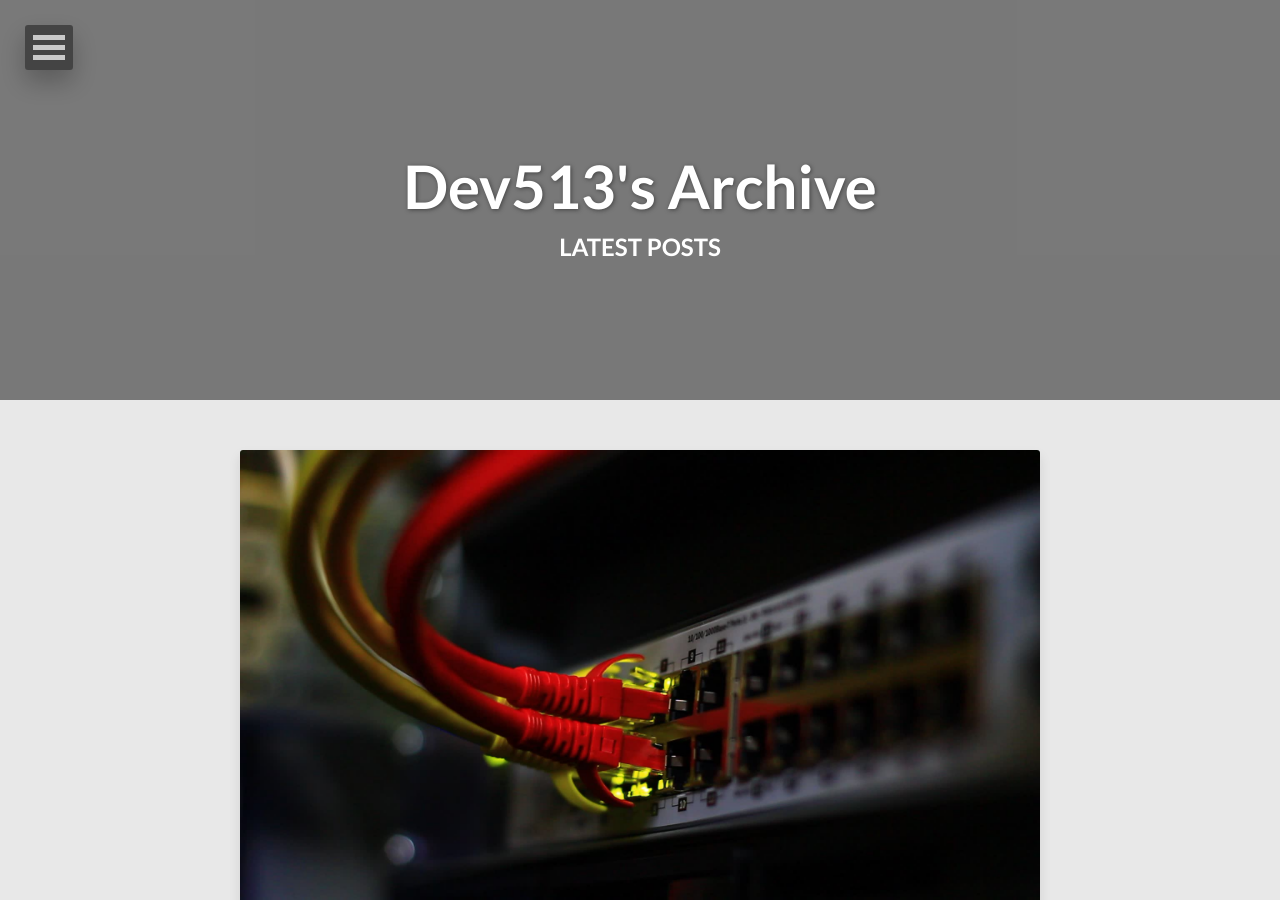
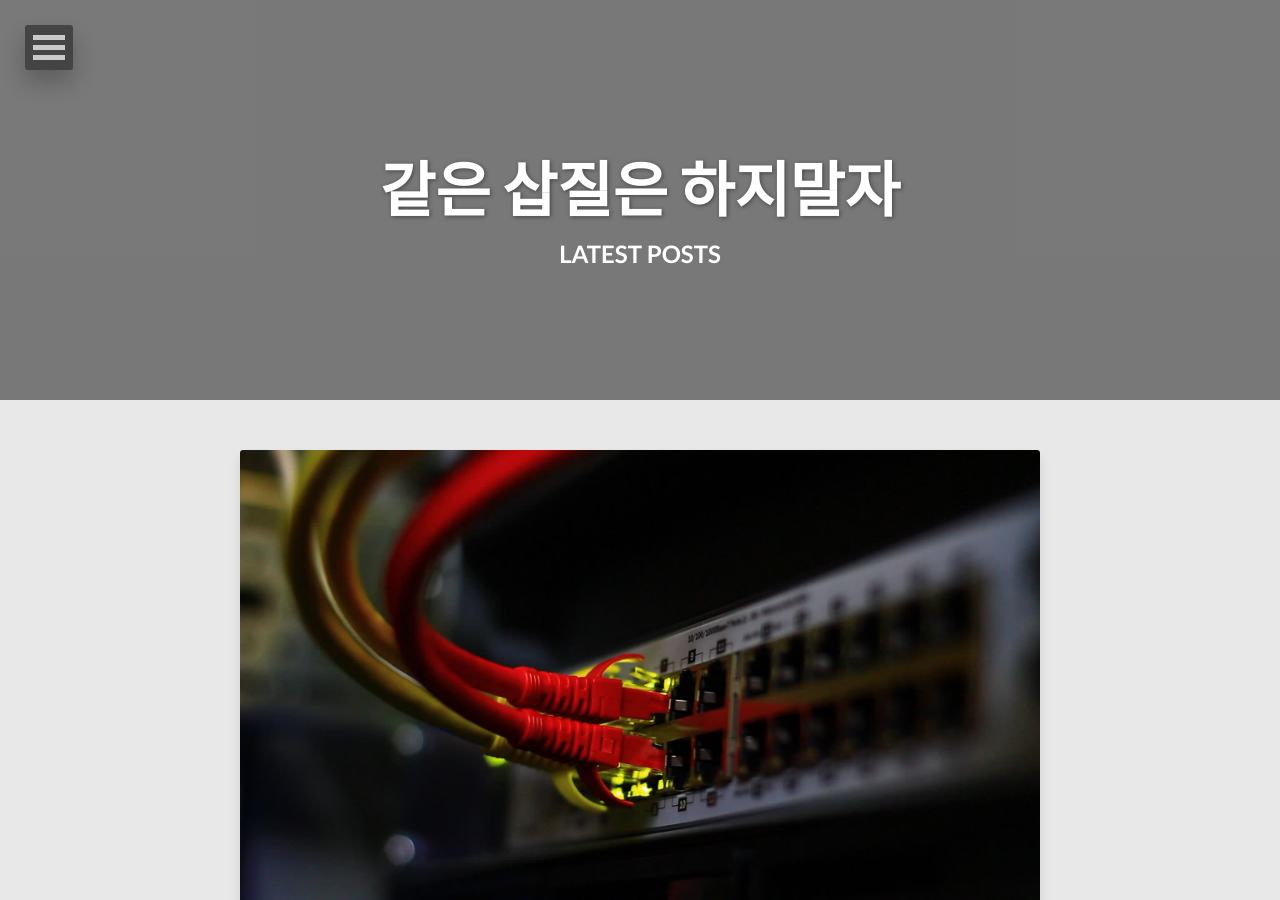
Before and after one commit to JS-Choi513/closed_blog_repository, a Jekyll site: the page built from index.html, in a window 1280 px wide and 900 px high. Built offline with Jekyll 4.4.1, drawn with Linux system fonts in a browser that asks for light colours; nearby versions of some CDN libraries; some web fonts are replaced; the list of posts is cut into pages by our own code.

Commit message:
Update favicon

```diff
--- a/_config.yml
+++ b/_config.yml
@@ -1,5 +1,5 @@
-title:            Dev513's Archive
-description:      Describe your website here.
+title:            같은 삽질은 하지말자
+description:      시간낭비를 하지 않기 위한 삽질기록 보관.
 disqus_shortname:
 reading_time:     true
 words_per_minute: 200
```
Also changed, not shown: favicon.ico, favicon.png, favicon1.ico (added), favicon1.png (added).
